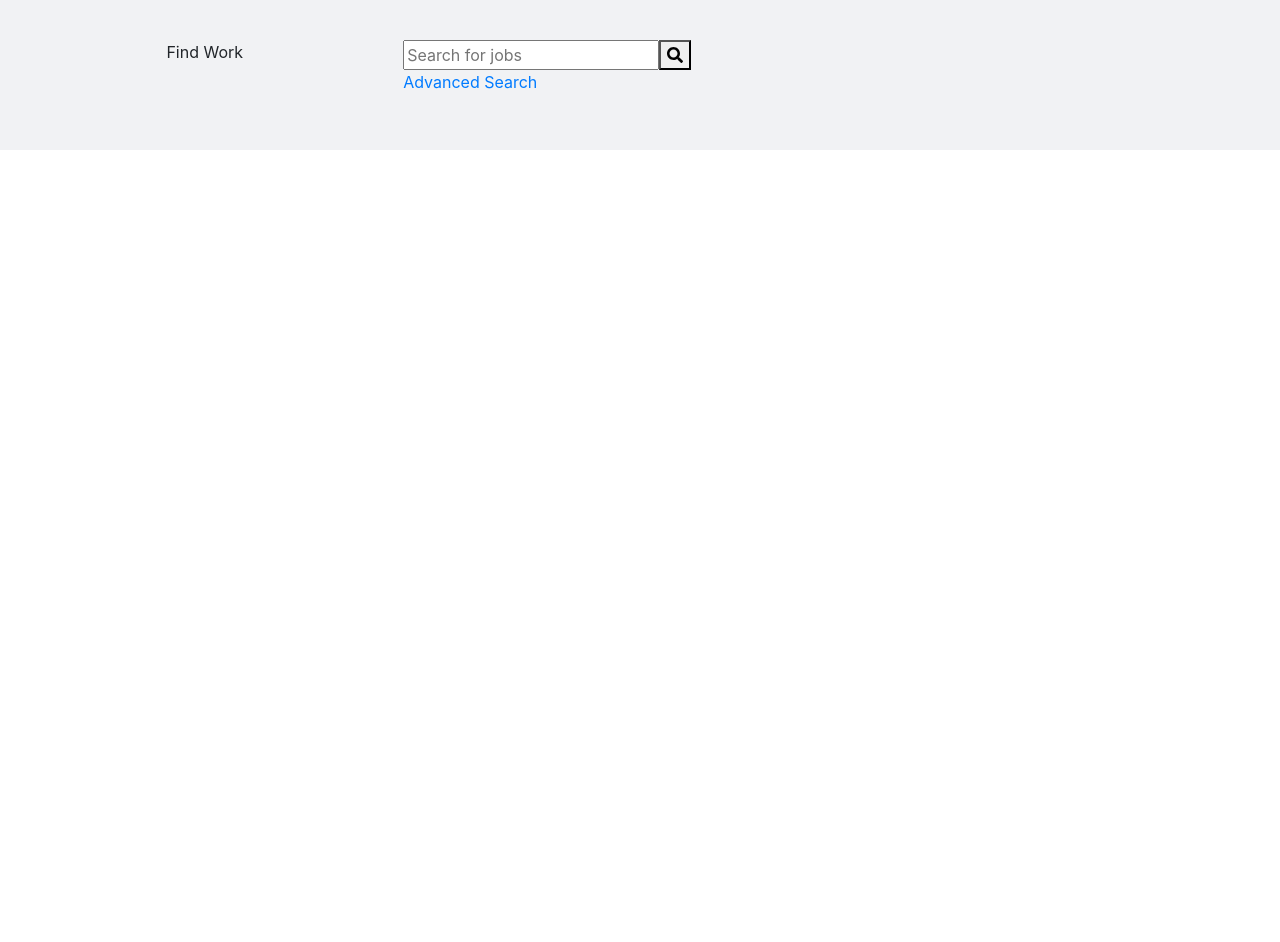
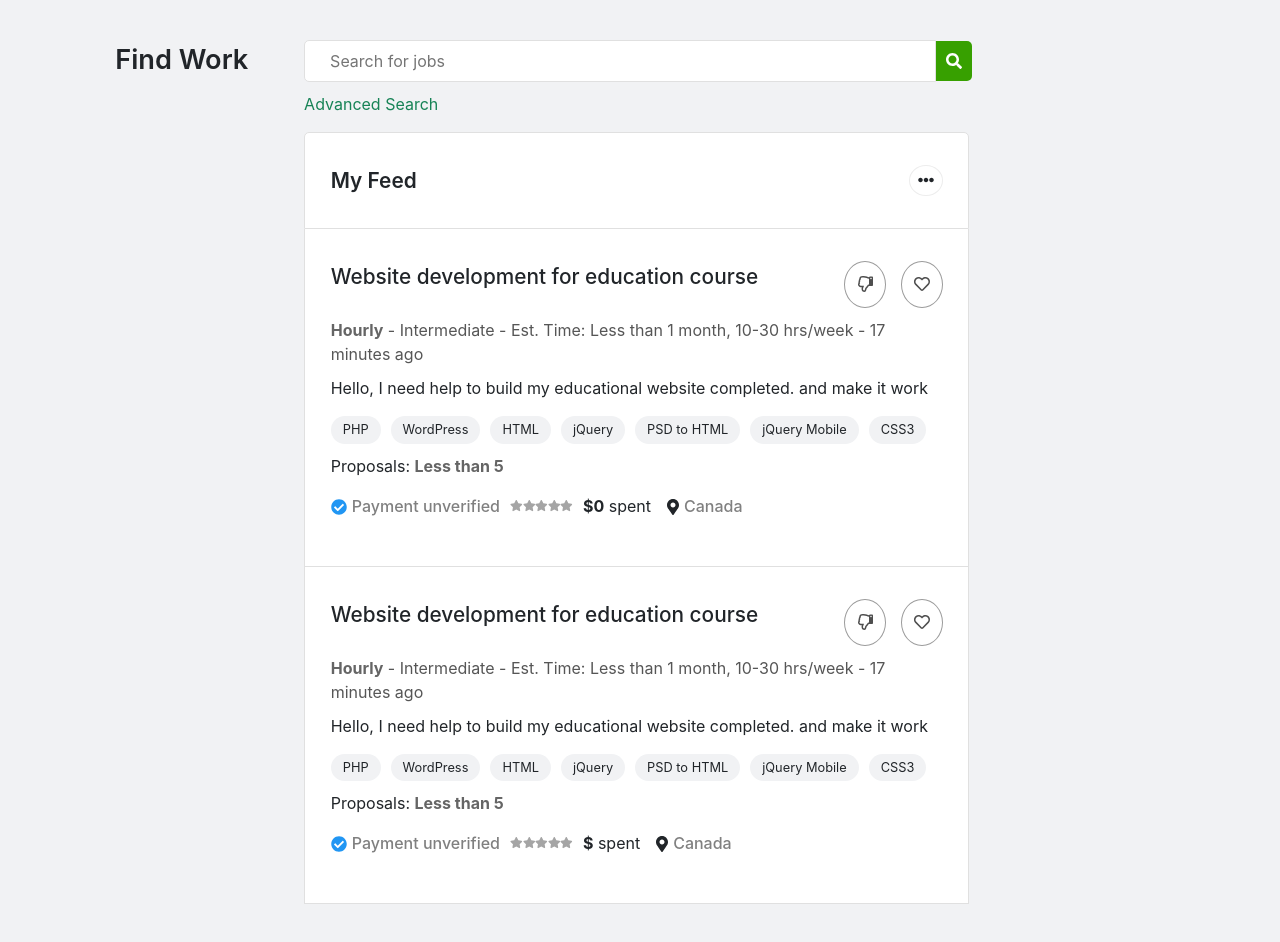
Before and after one commit to devih-21/remobay, a React (Create React App) app: page / in a window 1280 px wide. Before the commit the page ends 800 px from the top, so only its background shows below. Built offline with nearby package versions, Linux system fonts and the light colour scheme; the HTML template or start-up script is replaced by a standard one.

Commit message:
edditing

```diff
--- a/package.json
+++ b/package.json
@@ -3,6 +3,10 @@
   "version": "0.1.0",
   "private": true,
   "dependencies": {
+    "@fortawesome/fontawesome-svg-core": "^1.2.34",
+    "@fortawesome/free-regular-svg-icons": "^5.15.2",
+    "@fortawesome/free-solid-svg-icons": "^5.15.2",
+    "@fortawesome/react-fontawesome": "^0.1.14",
     "@testing-library/jest-dom": "^5.11.4",
     "@testing-library/react": "^11.1.0",
     "@testing-library/user-event": "^12.1.10",
--- a/src/Components/HomePage/HomePage.css
+++ b/src/Components/HomePage/HomePage.css
@@ -1,17 +1,156 @@
+.bold{
+    font-weight: 700;
+}
+.grey{
+    color:#656565;
+}
+.small{
+    font-size: 0.8em;
+}
 .Home-container{
     background-color: #F1F2F4;
     margin: 0px;
-    padding: 5vh 13vw;
+    padding: 5vh 9vw;
 }
 .Home-row{
     display: flex;
 }
 .Home-leftSection{
-    flex: 0 0 25%;
+    flex: 0 0 18%;
 }
 .Home-centerSection{
-    flex: 0 0 50%;
+    flex: 0 0 64%;
 }
 .Home-rightSection{
-    flex: 0 0 25%;
+    flex: 0 0 18%;
 }
+
+.Home-leftSection .main-title{
+    font-size: 1.7em;
+    font-weight: 600;
+}
+
+.Home-centerSection .Home-search input{
+    width: 94%;
+    padding: 8px 25px;
+    border: 1px #E0E0E0 solid;
+    border-radius: 5px 0px 0px 5px;
+}
+.Home-centerSection .Home-search button{
+    padding: 8px 10px;
+    color: white;
+    background-color: #37A000;
+    border: 1px;
+    border-radius: 0px 5px 5px 0px;
+}
+.Home-centerSection .search-link{
+    margin-top: 10px;
+}
+.Home-centerSection .search-link a{
+    color: #178356 ;
+}
+.Home-myfeed{
+    display: flex;
+    justify-content: space-between;
+    border: 1px #E0E0E0 solid;
+    border-radius: 5px 5px 0px 0px;
+    background-color: white;
+    padding: 4vh 2vw;
+    width: 99%;
+}
+.Home-myfeed p{
+    margin: 0px;
+    font-weight: 600;
+    font-size: 1.3em;
+}
+.Home-myfeed .ellipsish{
+    border-radius: 50%;
+    border: 1px solid #EDEDED;
+    padding: 2px 8px;
+
+}
+.Home-myfeed .ellipsish a{
+    font-size: 0.9em;
+    color: #656565;
+}
+.Home-posts{
+    border: 1px #E0E0E0 solid;
+    border-top: 0px;
+    background-color: white;
+    padding: 4vh 2vw;
+    width: 99%;
+}
+.title-container{
+    display: flex;
+    justify-content: space-between;
+}
+.title-icons-posts{
+    display: flex;
+}
+.title-icons-posts .title-faHeart{
+    border: 1px solid #9c9c9c;
+    border-radius: 50%;
+    padding: 10px 12px;
+}
+.title-icons-posts .title-faHeart svg{
+    color: #4e4e4e;
+}
+.title-icons-posts .title-faThumbsDown{
+    border: 1px solid #9c9c9c;
+    border-radius: 50%;
+    padding: 10px 12px;
+    margin: 0px 15px;
+}
+.title-icons-posts .title-faThumbsDown svg{
+    color: #4e4e4e;
+    transform: rotate(180deg);
+}
+.title-container p{
+    font-weight: 500;
+    font-size: 1.3em;
+}
+.Home-posts-status p{
+    color: #565656;
+    margin: 10px 0px;
+}
+.Home-posts-tags{
+    display: flex;
+    margin-bottom: 10px;
+
+}
+.Home-posts-tags .Home-posts-tag{
+    margin-right: 10px;
+    background-color: #F1F2F4;
+    padding: 4px 12px;
+    border-radius: 15px;
+
+}
+.Home-posts-tags .Home-posts-tag p{
+    margin: 0px;
+    font-size: 0.8em;
+}
+.Home-posts-footer{
+    display: flex;
+}
+.faCheckCircle-footer{
+    color: #2196F3;
+    margin-top: 5px;
+    margin-right: 5px;
+}
+.Home-posts-footer .payment{
+    margin: 0px;
+    font-weight: 500;
+    color: grey;
+}
+.allstars{
+    display: flex;
+    margin: 6px 10px;
+}
+.star-footer{
+    font-size: 0.7em;
+    color: #a5a5a5;
+}
+.Home-posts-footer .location{
+    margin-right: 5px;
+    margin-top: 5px;
+}
--- a/src/Components/HomePage/HomePage.jsx
+++ b/src/Components/HomePage/HomePage.jsx
@@ -1,12 +1,47 @@
-import { faSearch } from '@fortawesome/free-solid-svg-icons';
-import { FontAwesomeIcon } from '@fortawesome/react-fontawesome';
+import { faSearch , faEllipsisH, faCheckCircle, faStar, faMapMarkerAlt } from '@fortawesome/free-solid-svg-icons';
+import {faHeart , faThumbsUp} from '@fortawesome/free-regular-svg-icons';
+import {FontAwesomeIcon} from '@fortawesome/react-fontawesome'
 import React, { Component } from 'react';
 import './HomePage.css'
 
 class Home extends Component {
     constructor(){
         super();
-        this.state={}
+        this.state={
+            data:[
+                {
+                    title:"Website development for education course",
+                    workType: "Hourly",
+                    level:"Intermediate",
+                    timeZone: "Est",
+                    duaration:"Less than 1 month",
+                    houres: "10-30 hrs/week",
+                    posted:"17 minutes ago",
+                    description :"Hello, I need help to build my educational website completed.  and make it work",
+                    tags:['PHP','WordPress',"HTML","jQuery","PSD to HTML","jQuery Mobile","CSS3"],
+                    proposals:"Less than 5",
+                    paymentvervied:false,
+                    stars:0,
+                    spend:0,
+                    country:"Canada"
+                },
+                {
+                    title:"Website development for education course",
+                    workType: "Hourly",
+                    level:"Intermediate",
+                    timeZone: "Est",
+                    duaration:"Less than 1 month",
+                    houres: "10-30 hrs/week",
+                    posted:"17 minutes ago",
+                    description :"Hello, I need help to build my educational website completed.  and make it work",
+                    tags:['PHP','WordPress',"HTML","jQuery","PSD to HTML","jQuery Mobile","CSS3"],
+                    proposals:"Less than 5",
+                    paymentvervied:false,
+                    stars:0,
+                    country:"Canada"
+                },
+            ]
+        }
     }
 
     render=()=>{
@@ -14,14 +49,69 @@ class Home extends Component {
             <div className="Home-container">
                 <div className="Home-row">
                     <div className="Home-leftSection">
-                        <p>Find Work</p>
+                        <p className="main-title">Find Work</p>
                     </div>
                     <div className="Home-centerSection">
                         <div className="Home-search">
                             <input type="text" placeholder="Search for jobs" name="search"/>
                             <button className=""><FontAwesomeIcon icon={faSearch} /> </button>
                         </div>
-                        <p><a href="">Advanced Search</a></p>
+                        <p className="search-link"><a href="">Advanced Search</a></p>
+                        <div className="Home-myfeed">
+                            <p >My Feed</p>
+                            <div className="ellipsish">
+                                <FontAwesomeIcon icon={faEllipsisH}/>
+                            </div>
+                        </div>
+                        {this.state.data.map((m)=>{
+                            return(
+                                <div className="Home-posts">
+                                    <div className="title-container">
+                                        <p>{m.title}</p>
+                                        <div className="title-icons-posts">
+                                            <div className="title-faThumbsDown">
+                                                <FontAwesomeIcon icon={faThumbsUp} />
+                                            </div>
+                                            <div className="title-faHeart">
+                                                <FontAwesomeIcon icon={faHeart} />
+                                            </div>
+                                        </div>
+                                    </div>
+                                    <div className="Home-posts-status">
+                                        <p ><span className="bold grey">{m.workType}</span> - {m.level} - {m.timeZone}. Time: {m.duaration}, {m.houres} - {m.posted}</p>
+                                    </div>
+                                    <div className="Home-posts-description">
+                                        <p >{m.description}</p>
+                                    </div>
+                                    <div className="Home-posts-tags">
+                                        {m.tags.map((t)=>{
+                                            return(
+                                                <div className="Home-posts-tag">
+                                                    <p>{t}</p>
+                                                </div>
+                                            )
+                                        })}
+                                    </div>
+                                    <div className="Home-posts-proposals">
+                                        <p>Proposals: <span className="bold grey">{m.proposals}</span></p>
+                                    </div>
+                                    <div className="Home-posts-footer">
+                                        <FontAwesomeIcon icon={faCheckCircle} className="faCheckCircle-footer"/>
+                                        {m.paymentvervied === true ? <p className="payment">Payment verified</p> : <p className="payment">Payment unverified</p>}
+                                        <div className="allstars">
+                                            <FontAwesomeIcon icon={faStar} className="star-footer" />
+                                            <FontAwesomeIcon icon={faStar} className="star-footer" />
+                                            <FontAwesomeIcon icon={faStar} className="star-footer" />
+                                            <FontAwesomeIcon icon={faStar} className="star-footer" />
+                                            <FontAwesomeIcon icon={faStar} className="star-footer" />
+                                        </div>
+                                        <p className="mr-3"><span className="bold">&#36;{m.spend}</span> spent</p>
+                                        <FontAwesomeIcon icon={faMapMarkerAlt} className="location"/>
+                                        <p className="payment">{m.country}</p>
+                                    </div>
+                                </div>
+                            )
+                        })}
                     </div>
                     <div className="Home-rightSection"></div>
                 </div>
```
Also changed, not shown: 2 other files (tests, documents, lock files or other folders).
